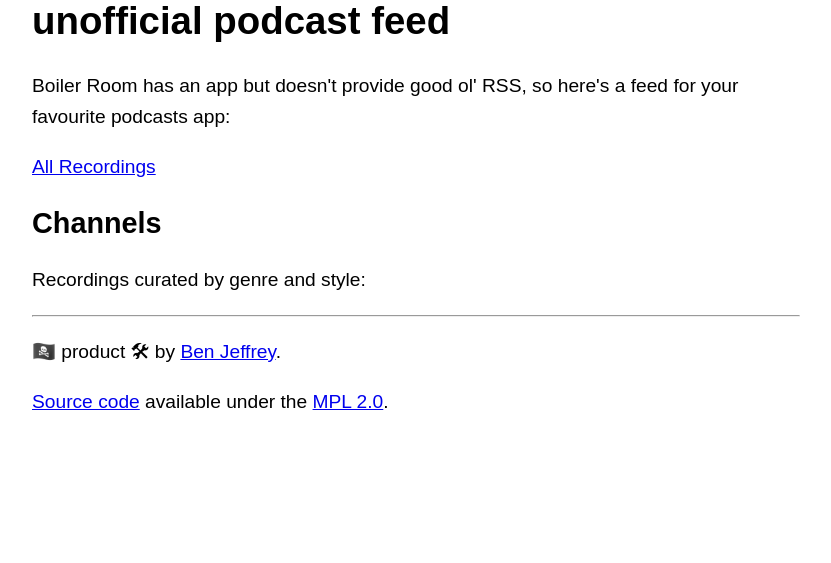
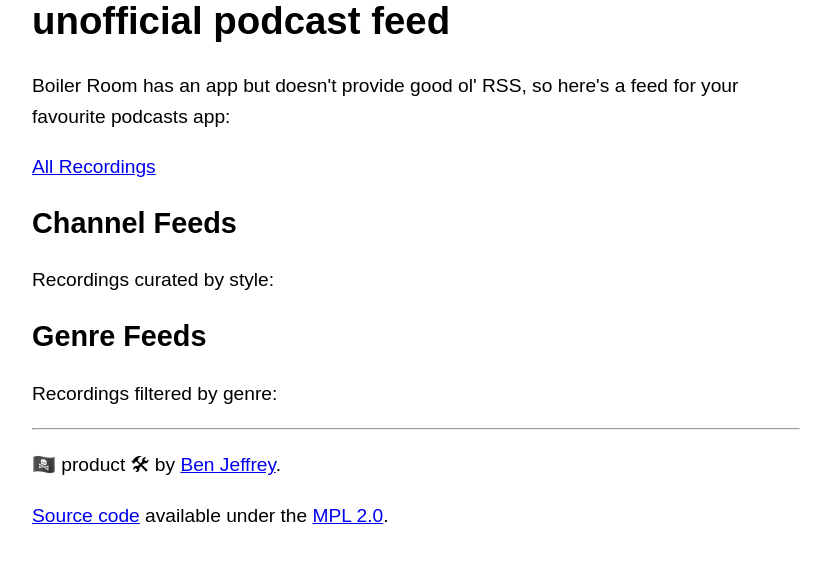
Before and after one commit to jeffbr13/br-rss, a Django app: page / in a window 1280 px wide. Shown: the part 138-701 px from the top of the page, without its empty margins (224-1055 px from the left). Run offline with Django 3.2, Linux system fonts and the light colour scheme; data that the repository does not hold is empty; parts of the project's set-up code (start-up, migrations or seed data) failed here and were passed over.

Commit message:
Provide genre feeds.

```diff
--- a/br_rss/boilerroomtv/templates/index.html
+++ b/br_rss/boilerroomtv/templates/index.html
@@ -43,8 +43,8 @@
         <a rel="alternate" type="application/rss+xml" href="{% url 'rss' %}">All Recordings</a>
 
         <section>
-            <h2>Channels</h2>
-            <p>Recordings curated by genre and style:</p>
+            <h2>Channel Feeds</h2>
+            <p>Recordings curated by style:</p>
         </section>
         <ul>
             {% for channel in channels %}
@@ -53,6 +53,18 @@
                 </li>
             {% endfor %}
         </ul>
+
+        <section>
+            <h2>Genre Feeds</h2>
+            <p>Recordings filtered by genre:</p>
+            <ul>
+                {% for genre in genres %}
+                    <li>
+                        <a href="{{ genre.get_absolute_url }}">{{ genre.title }}</a>{% if genre.description %}: {{ genre.description }}{% endif %}
+                    </li>
+                {% endfor %}
+            </ul>
+        </section>
     </main>
 
     <hr>
--- a/br_rss/boilerroomtv/views.py
+++ b/br_rss/boilerroomtv/views.py
@@ -2,7 +2,7 @@
 from django.http import HttpRequest
 from django.shortcuts import render, get_object_or_404
 
-from .models import Recording, Channel
+from .models import Recording, Channel, Genre
 
 
 def index(request: HttpRequest):
@@ -11,6 +11,7 @@
         'index.html',
         context=dict(
             channels=Channel.objects.all(),
+            genres=Genre.objects.all(),
         )
     )
 
@@ -54,3 +55,21 @@
         ),
         content_type='application/rss+xml',
     )
+
+
+def genre_rss(request: HttpRequest, genre_id: int):
+    genre = get_object_or_404(Genre, id=genre_id)
+    server_url = '%s://%s' % (request._get_scheme(), request.get_host())
+    return render(
+        request,
+        'rss.xml',
+        context=dict(
+            server_url=server_url,
+            channel_title='Boiler Room - %s' % genre.title,
+            channel_description=genre.description,
+            channel_keywords='Music, %s' % genre.title,
+            channel_artwork_url=server_url + static('artwork.png'),
+            podcasts=genre.recordings.all(),
+        ),
+        content_type='application/rss+xml',
+    )
--- a/br_rss/br_rss/urls.py
+++ b/br_rss/br_rss/urls.py
@@ -15,11 +15,11 @@
 """
 from django.conf.urls import url
 
-from boilerroomtv.views import index, all_recordings_rss, channel_rss
-
+from boilerroomtv.views import index, all_recordings_rss, channel_rss, genre_rss
 
 urlpatterns = [
     url(r'^$', index, name='index'),
     url(r'^rss/$', all_recordings_rss, name='rss'),
     url(r'^rss/channels/(?P<channel_id>[0-4])/$', channel_rss, name='channel-rss'),
+    url(r'^rss/genres/(?P<genre_id>\d+)/$', genre_rss, name='genre-rss'),
 ]
```
Also changed, not shown: br_rss/boilerroomtv/models.py (+17 -0 lines), br_rss/boilerroomtv/tasks.py (+38 -2 lines), br_rss/boilerroomtv/migrations/0004_auto_20170925_2029.py (added).
